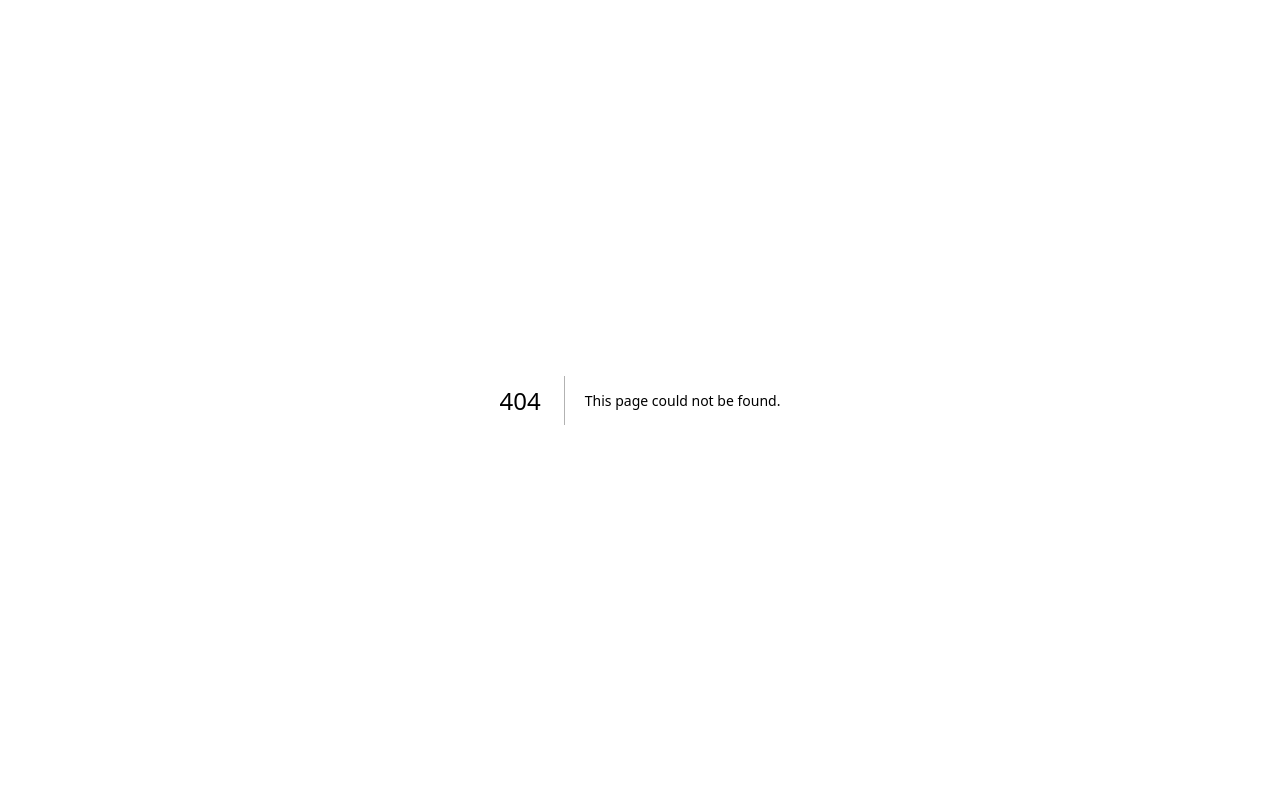
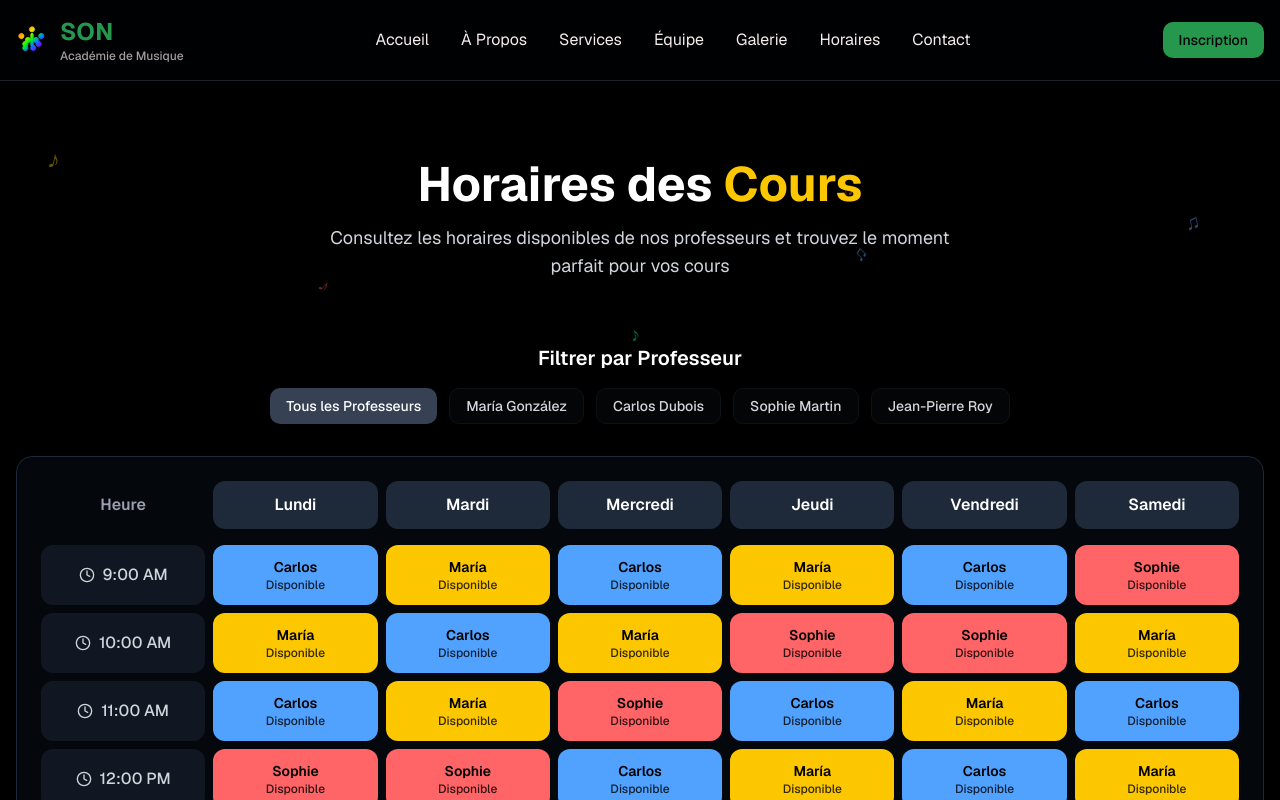
Before and after one commit to casilvag/SON, a Next.js app: page /horaires in a window 1280 px wide. Before the commit this address had no page. Shown: the top 800 px of the page. Built offline with nearby package versions, Linux system fonts and the light colour scheme.

Commit message:
feat: translate remaining sections to French
Update header navigation to French URLs and fix Spanish references

#VERCEL_SKIP

Co-authored-by: Cesar Silva Guevara <5674370+casilvag@users.noreply.github.com>

```diff
--- /dev/null
+++ b/app/horaires/page.tsx
@@ -0,0 +1,15 @@
+import { Header } from "@/components/header"
+import { Footer } from "@/components/footer"
+import { ScheduleSection } from "@/components/schedule-section"
+
+export default function HorairesPage() {
+  return (
+    <main className="min-h-screen bg-background">
+      <Header />
+      <div className="pt-20">
+        <ScheduleSection />
+      </div>
+      <Footer />
+    </main>
+  )
+}
--- a/app/horarios/page.tsx
+++ b/app/horarios/page.tsx
@@ -1,15 +1,3 @@
-import { Header } from "@/components/header"
-import { Footer } from "@/components/footer"
-import { ScheduleSection } from "@/components/schedule-section"
-
 export default function HorariosPage() {
-  return (
-    <main className="min-h-screen bg-background">
-      <Header />
-      <div className="pt-20">
-        <ScheduleSection />
-      </div>
-      <Footer />
-    </main>
-  )
+  // Your code here
 }
--- a/components/faq-section.tsx
+++ b/components/faq-section.tsx
@@ -225,7 +225,7 @@ export function FAQSection() {
                     <option value="chant">Chant</option>
                     <option value="dj">DJ</option>
                     <option value="production-musicale">Production Musicale</option>
-                    <option value="ensamble-grupal">Ensamble Grupal</option>
+                    <option value="ensemble-de-groupe">Ensemble de Groupe</option>
                   </select>
                 </div>
 
--- a/components/header.tsx
+++ b/components/header.tsx
@@ -13,7 +13,7 @@ export function Header() {
     { href: "/#services", label: "Services" },
     { href: "/#equipe", label: "Équipe" },
     { href: "/#galerie", label: "Galerie" },
-    { href: "/horarios", label: "Horarios" },
+    { href: "/horaires", label: "Horaires" },
     { href: "/#contact", label: "Contact" },
   ]
 
--- a/components/schedule-section.tsx
+++ b/components/schedule-section.tsx
@@ -6,34 +6,34 @@ import { Button } from "@/components/ui/button"
 import { Clock, User, Calendar } from "lucide-react"
 
 export function ScheduleSection() {
-  const [selectedProfessor, setSelectedProfessor] = useState("todos")
+  const [selectedProfessor, setSelectedProfessor] = useState("tous")
 
   const professors = [
     {
       id: "maria",
       name: "María González",
-      specialties: ["Piano Moderno", "Canto"],
+      specialties: ["Piano Moderne", "Chant"],
       color: "bg-yellow-400",
       textColor: "text-yellow-400",
     },
     {
       id: "carlos",
       name: "Carlos Dubois",
-      specialties: ["Guitarra", "Bajo"],
+      specialties: ["Guitare", "Basse"],
       color: "bg-blue-400",
       textColor: "text-blue-400",
     },
     {
       id: "sophie",
       name: "Sophie Martin",
-      specialties: ["Percusiones", "DJ"],
+      specialties: ["Percussions", "DJ"],
       color: "bg-red-400",
       textColor: "text-red-400",
     },
     {
       id: "jean",
       name: "Jean-Pierre Roy",
-      specialties: ["Producción Musical", "Ensamble"],
+      specialties: ["Production Musicale", "Ensemble"],
       color: "bg-green-400",
       textColor: "text-green-400",
     },
@@ -54,45 +54,45 @@ export function ScheduleSection() {
     "8:00 PM",
   ]
 
-  const days = ["Lunes", "Martes", "Miércoles", "Jueves", "Viernes", "Sábado"]
+  const days = ["Lundi", "Mardi", "Mercredi", "Jeudi", "Vendredi", "Samedi"]
 
   const schedule = {
     maria: {
-      Lunes: ["10:00 AM", "2:00 PM", "4:00 PM", "6:00 PM"],
-      Martes: ["9:00 AM", "11:00 AM", "3:00 PM", "5:00 PM"],
-      Miércoles: ["10:00 AM", "1:00 PM", "4:00 PM", "7:00 PM"],
-      Jueves: ["9:00 AM", "12:00 PM", "3:00 PM", "6:00 PM"],
-      Viernes: ["11:00 AM", "2:00 PM", "5:00 PM", "7:00 PM"],
-      Sábado: ["10:00 AM", "12:00 PM", "2:00 PM"],
+      Lundi: ["10:00 AM", "2:00 PM", "4:00 PM", "6:00 PM"],
+      Mardi: ["9:00 AM", "11:00 AM", "3:00 PM", "5:00 PM"],
+      Mercredi: ["10:00 AM", "1:00 PM", "4:00 PM", "7:00 PM"],
+      Jeudi: ["9:00 AM", "12:00 PM", "3:00 PM", "6:00 PM"],
+      Vendredi: ["11:00 AM", "2:00 PM", "5:00 PM", "7:00 PM"],
+      Samedi: ["10:00 AM", "12:00 PM", "2:00 PM"],
     },
     carlos: {
-      Lunes: ["9:00 AM", "11:00 AM", "3:00 PM", "5:00 PM"],
-      Martes: ["10:00 AM", "1:00 PM", "4:00 PM", "6:00 PM"],
-      Miércoles: ["9:00 AM", "12:00 PM", "2:00 PM", "5:00 PM"],
-      Jueves: ["11:00 AM", "1:00 PM", "4:00 PM", "7:00 PM"],
-      Viernes: ["9:00 AM", "12:00 PM", "3:00 PM", "6:00 PM"],
-      Sábado: ["11:00 AM", "1:00 PM", "3:00 PM"],
+      Lundi: ["9:00 AM", "11:00 AM", "3:00 PM", "5:00 PM"],
+      Mardi: ["10:00 AM", "1:00 PM", "4:00 PM", "6:00 PM"],
+      Mercredi: ["9:00 AM", "12:00 PM", "2:00 PM", "5:00 PM"],
+      Jeudi: ["11:00 AM", "1:00 PM", "4:00 PM", "7:00 PM"],
+      Vendredi: ["9:00 AM", "12:00 PM", "3:00 PM", "6:00 PM"],
+      Samedi: ["11:00 AM", "1:00 PM", "3:00 PM"],
     },
     sophie: {
-      Lunes: ["12:00 PM", "1:00 PM", "5:00 PM", "7:00 PM"],
-      Martes: ["9:00 AM", "12:00 PM", "2:00 PM", "7:00 PM"],
-      Miércoles: ["11:00 AM", "1:00 PM", "3:00 PM", "6:00 PM"],
-      Jueves: ["10:00 AM", "2:00 PM", "5:00 PM", "8:00 PM"],
-      Viernes: ["10:00 AM", "1:00 PM", "4:00 PM", "8:00 PM"],
-      Sábado: ["9:00 AM", "11:00 AM", "4:00 PM"],
+      Lundi: ["12:00 PM", "1:00 PM", "5:00 PM", "7:00 PM"],
+      Mardi: ["9:00 AM", "12:00 PM", "2:00 PM", "7:00 PM"],
+      Mercredi: ["11:00 AM", "1:00 PM", "3:00 PM", "6:00 PM"],
+      Jeudi: ["10:00 AM", "2:00 PM", "5:00 PM", "8:00 PM"],
+      Vendredi: ["10:00 AM", "1:00 PM", "4:00 PM", "8:00 PM"],
+      Samedi: ["9:00 AM", "11:00 AM", "4:00 PM"],
     },
     jean: {
-      Lunes: ["11:00 AM", "1:00 PM", "4:00 PM", "8:00 PM"],
-      Martes: ["10:00 AM", "3:00 PM", "5:00 PM", "8:00 PM"],
-      Miércoles: ["9:00 AM", "2:00 PM", "5:00 PM", "8:00 PM"],
-      Jueves: ["12:00 PM", "3:00 PM", "6:00 PM", "8:00 PM"],
-      Viernes: ["9:00 AM", "11:00 AM", "2:00 PM", "5:00 PM"],
-      Sábado: ["12:00 PM", "2:00 PM", "4:00 PM"],
+      Lundi: ["11:00 AM", "1:00 PM", "4:00 PM", "8:00 PM"],
+      Mardi: ["10:00 AM", "3:00 PM", "5:00 PM", "8:00 PM"],
+      Mercredi: ["9:00 AM", "2:00 PM", "5:00 PM", "8:00 PM"],
+      Jeudi: ["12:00 PM", "3:00 PM", "6:00 PM", "8:00 PM"],
+      Vendredi: ["9:00 AM", "11:00 AM", "2:00 PM", "5:00 PM"],
+      Samedi: ["12:00 PM", "2:00 PM", "4:00 PM"],
     },
   }
 
   const getFilteredSchedule = () => {
-    if (selectedProfessor === "todos") {
+    if (selectedProfessor === "tous") {
       return schedule
     }
     return { [selectedProfessor]: schedule[selectedProfessor] }
@@ -125,23 +125,23 @@ export function ScheduleSection() {
       <div className="container mx-auto px-4 relative z-10">
         <div className="text-center mb-16">
           <h1 className="text-4xl md:text-5xl font-bold text-white mb-4">
-            Horarios de <span className="text-yellow-400">Clases</span>
+            Horaires des <span className="text-yellow-400">Cours</span>
           </h1>
           <p className="text-gray-300 text-lg max-w-2xl mx-auto">
-            Consulta los horarios disponibles de nuestros profesores y encuentra el momento perfecto para tus clases
+            Consultez les horaires disponibles de nos professeurs et trouvez le moment parfait pour vos cours
           </p>
         </div>
 
         {/* Professor Filter */}
         <div className="mb-8">
-          <h3 className="text-xl font-semibold text-white mb-4 text-center">Filtrar por Profesor</h3>
+          <h3 className="text-xl font-semibold text-white mb-4 text-center">Filtrer par Professeur</h3>
           <div className="flex flex-wrap justify-center gap-3">
             <Button
-              variant={selectedProfessor === "todos" ? "default" : "outline"}
-              onClick={() => setSelectedProfessor("todos")}
+              variant={selectedProfessor === "tous" ? "default" : "outline"}
+              onClick={() => setSelectedProfessor("tous")}
               className="bg-gray-700 hover:bg-gray-600 text-white border-gray-600"
             >
-              Todos los Profesores
+              Tous les Professeurs
             </Button>
             {professors.map((prof) => (
               <Button
@@ -157,7 +157,7 @@ export function ScheduleSection() {
         </div>
 
         {/* Professor Cards */}
-        {selectedProfessor !== "todos" && (
+        {selectedProfessor !== "tous" && (
           <div className="mb-8">
             {professors
               .filter((p) => p.id === selectedProfessor)
@@ -170,7 +170,7 @@ export function ScheduleSection() {
                       <User className="w-8 h-8 text-black" />
                     </div>
                     <h4 className="text-xl font-semibold text-white mb-2">{prof.name}</h4>
-                    <p className="text-gray-300 text-sm">Especialidades: {prof.specialties.join(", ")}</p>
+                    <p className="text-gray-300 text-sm">Spécialités: {prof.specialties.join(", ")}</p>
                   </CardContent>
                 </Card>
               ))}
@@ -181,7 +181,7 @@ export function ScheduleSection() {
         <div className="bg-gray-900/30 rounded-2xl p-6 border border-gray-800 overflow-x-auto">
           <div className="min-w-[800px]">
             <div className="grid grid-cols-7 gap-2 mb-4">
-              <div className="p-3 text-center font-semibold text-gray-400">Hora</div>
+              <div className="p-3 text-center font-semibold text-gray-400">Heure</div>
               {days.map((day) => (
                 <div key={day} className="p-3 text-center font-semibold text-white bg-gray-800 rounded-lg">
                   {day}
@@ -198,21 +198,21 @@ export function ScheduleSection() {
                 {days.map((day) => {
                   const prof = getProfessorByTime(day, time)
                   const isAvailable =
-                    selectedProfessor === "todos" ? prof !== null : schedule[selectedProfessor]?.[day]?.includes(time)
+                    selectedProfessor === "tous" ? prof !== null : schedule[selectedProfessor]?.[day]?.includes(time)
 
                   return (
                     <div
                       key={`${day}-${time}`}
                       className={`p-3 rounded-lg text-center text-sm transition-all ${
                         isAvailable
-                          ? selectedProfessor === "todos"
+                          ? selectedProfessor === "tous"
                             ? `${prof.color} text-black font-medium hover:scale-105 cursor-pointer`
                             : `${professors.find((p) => p.id === selectedProfessor)?.color} text-black font-medium hover:scale-105 cursor-pointer`
                           : "bg-gray-800/30 text-gray-500"
                       }`}
                     >
                       {isAvailable ? (
-                        selectedProfessor === "todos" ? (
+                        selectedProfessor === "tous" ? (
                           <div>
                             <div className="font-semibold">{prof.name.split(" ")[0]}</div>
                             <div className="text-xs opacity-80">Disponible</div>
@@ -220,11 +220,11 @@ export function ScheduleSection() {
                         ) : (
                           <div>
                             <div className="font-semibold">Disponible</div>
-                            <div className="text-xs opacity-80">Reservar</div>
+                            <div className="text-xs opacity-80">Réserver</div>
                           </div>
                         )
                       ) : (
-                        <div className="text-xs">No disponible</div>
+                        <div className="text-xs">Non disponible</div>
                       )}
                     </div>
                   )
@@ -253,19 +253,19 @@ export function ScheduleSection() {
         {/* Contact Info */}
         <div className="mt-12 text-center">
           <div className="bg-gray-900/50 rounded-lg p-6 max-w-2xl mx-auto border border-gray-800">
-            <h4 className="text-xl font-semibold text-white mb-3">¿Quieres reservar una clase?</h4>
-            <p className="text-gray-300 mb-4">Contacta con nosotros para reservar tu horario preferido</p>
+            <h4 className="text-xl font-semibold text-white mb-3">Vous voulez réserver un cours?</h4>
+            <p className="text-gray-300 mb-4">Contactez-nous pour réserver votre horaire préféré</p>
             <div className="flex flex-col sm:flex-row gap-4 justify-center">
               <Button className="bg-yellow-400 hover:bg-yellow-500 text-black">
                 <a href="tel:4188020383" className="flex items-center">
                   <Clock className="w-4 h-4 mr-2" />
-                  Llamar: 418-802-0383
+                  Appeler: 418-802-0383
                 </a>
               </Button>
               <Button variant="outline" className="border-gray-600 text-gray-300 hover:bg-gray-700 bg-transparent">
                 <a href="#contact" className="flex items-center">
                   <Calendar className="w-4 h-4 mr-2" />
-                  Formulario de Contacto
+                  Formulaire de Contact
                 </a>
               </Button>
             </div>
--- a/components/testimonials-section.tsx
+++ b/components/testimonials-section.tsx
@@ -47,8 +47,8 @@ const testimonials = [
   {
     name: "Ahmed Hassan",
     age: 31,
-    course: "Ensamble Grupal",
-    text: "L'expérience d'ensamble est incroyable! Jouer avec d'autres musiciens m'a fait progresser rapidement.",
+    course: "Ensemble de Groupe",
+    text: "L'expérience d'ensemble est incroyable! Jouer avec d'autres musiciens m'a fait progresser rapidement.",
     rating: 5,
     avatar: "AH",
   },
@@ -95,7 +95,7 @@ const testimonials = [
   {
     name: "Michael O'Connor",
     age: 27,
-    course: "Ensamble Grupal",
+    course: "Ensemble de Groupe",
     text: "Les présentations semestrielles nous motivent à donner le meilleur de nous-mêmes. Une expérience enrichissante!",
     rating: 5,
     avatar: "MO",
@@ -151,7 +151,7 @@ export function TestimonialsSection() {
         <div className="absolute top-64 right-1/3 text-yellow-400 opacity-40 text-xl">♫</div>
         <div className="absolute bottom-32 left-16 text-blue-400 opacity-40 text-2xl">♪</div>
         <div className="absolute bottom-48 right-24 text-red-400 opacity-40 text-xl">♫</div>
-        <div className="absolute top-20 left-2/3 text-yellow-400 opacity-40 text-xl">♪</div>
+        <div className="absolute top-20 left-2/3 text-yellow-400 opacity-40 text-2xl">♪</div>
         <div className="absolute bottom-20 left-1/2 text-blue-400 opacity-40 text-2xl">♫</div>
         <div className="absolute top-40 right-12 text-red-400 opacity-40 text-xl">♪</div>
         <div className="absolute bottom-40 right-1/4 text-yellow-400 opacity-40 text-2xl">♫</div>
```
